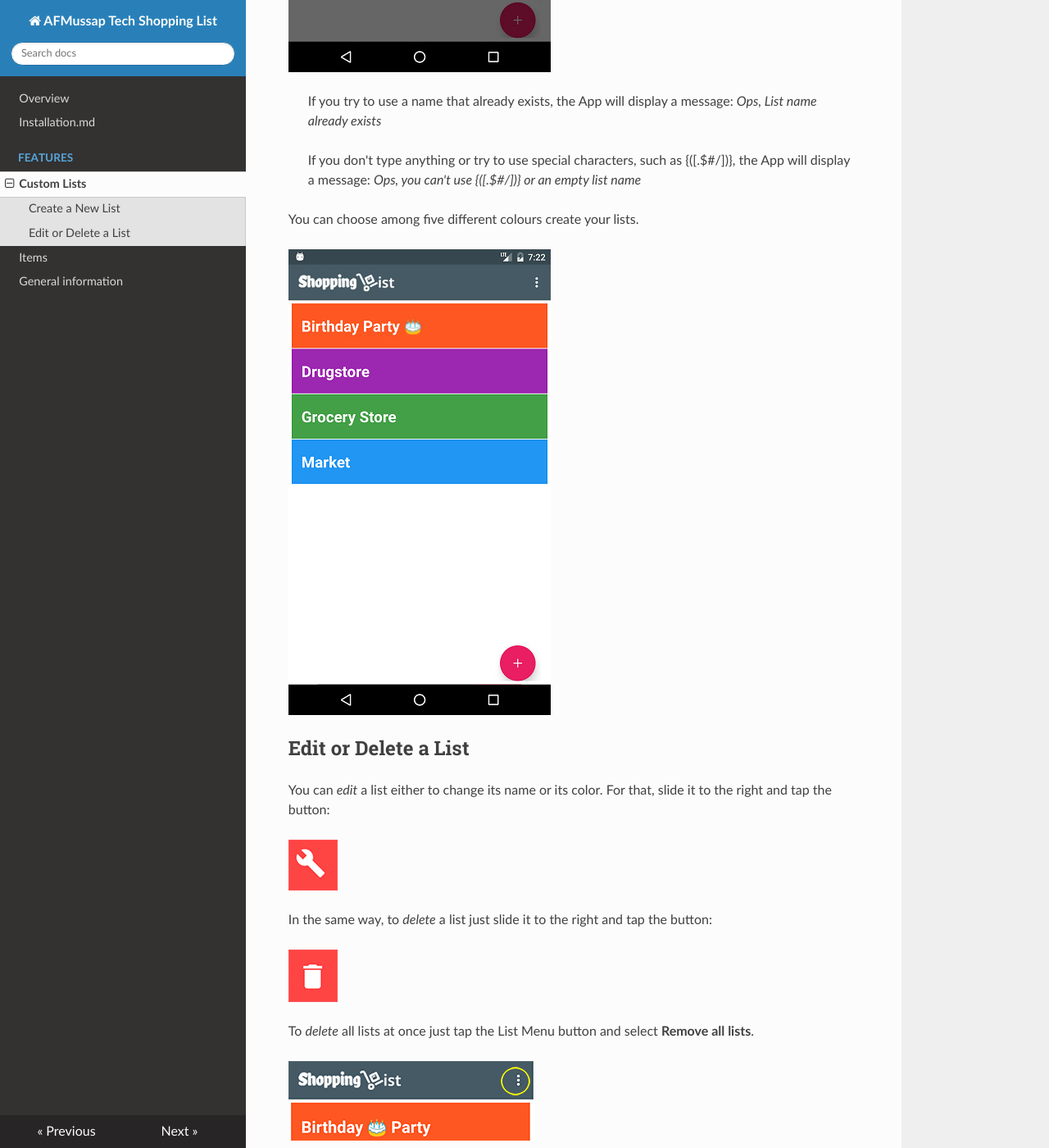
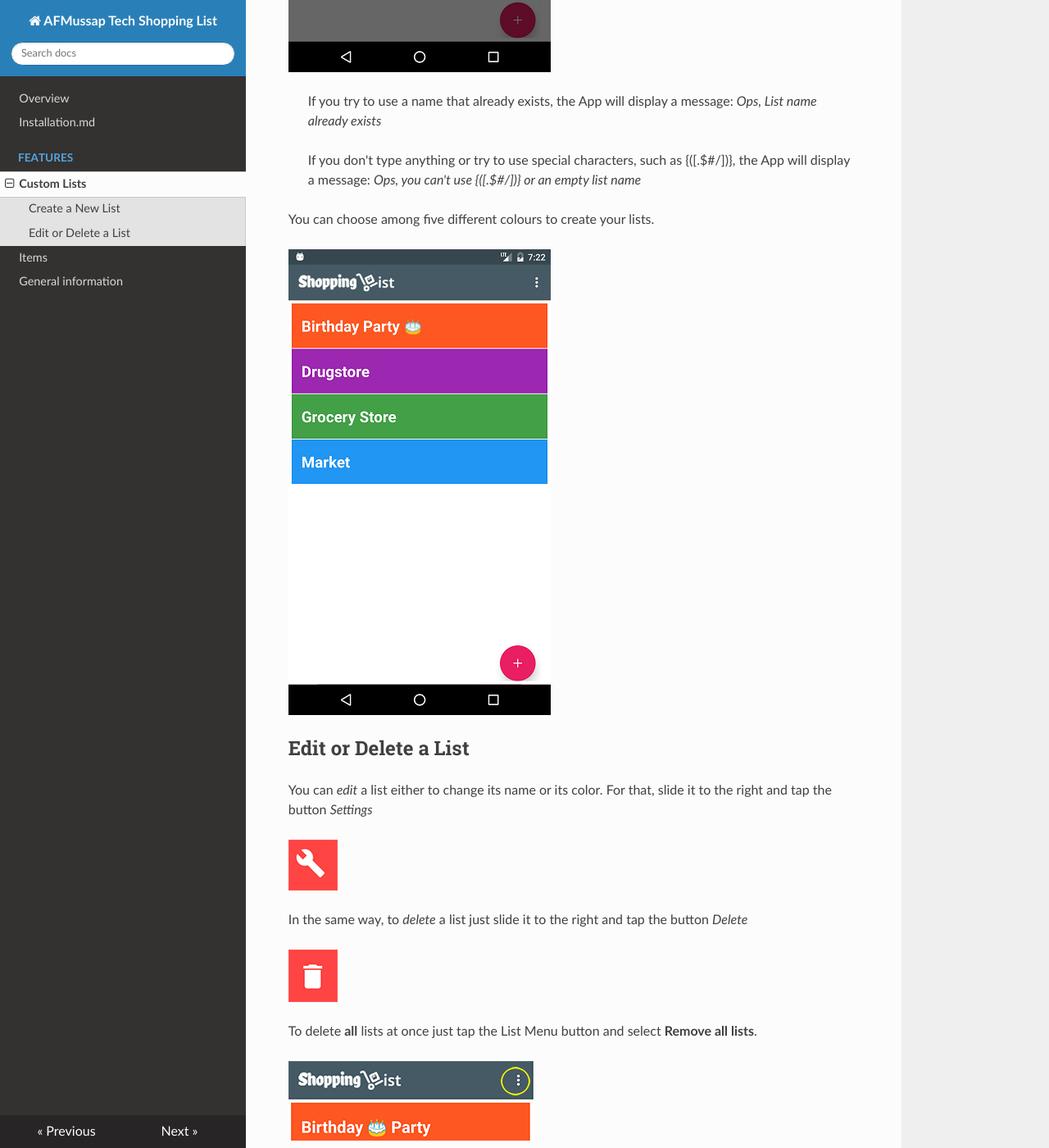
Before and after one commit to andreamussap/AFMussap-Tech-Shopping-List, an MkDocs documentation site: the page built from docs/custom_lists.md, in a window 1280 px wide and 1400 px high, scrolled down 1047 px. Shown: the whole window at 82% size. Built offline with MkDocs 1.6.1, drawn with Linux system fonts in a browser that asks for light colours; nearby versions of some CDN libraries; old or Windows-style settings are respelled for this version of MkDocs; some of the changed text lies outside the part shown.

Commit message:
Update custom_lists.md

```diff
--- a/docs/custom_lists.md
+++ b/docs/custom_lists.md
@@ -20,21 +20,21 @@ You can also include numbers and *emoji* in the name of the list.
 
 > If you don't type anything or try to use special characters, such as {([.$#/\])}, the App will display a message: *Ops, you can't use {([.$#/\])} or an empty list name*
 
-You can choose among five different colours create your lists.
+You can choose among five different colours to create your lists.
 
 ![](https://github.com/andreamussap/AFMussap-Tech-Shopping-List/blob/master/docs/images/custom_list_create_04.jpg)
 
 ## Edit or Delete a List
 
-You can *edit* a list either to change its name or its color. For that, slide it to the right and tap the button:
+You can *edit* a list either to change its name or its color. For that, slide it to the right and tap the button *Settings*
 
 ![](https://github.com/andreamussap/AFMussap-Tech-Shopping-List/blob/master/docs/images/shop-list-button-edit-list.png "Edit a List")
 
-In the same way, to *delete* a list just slide it to the right and tap the button:
+In the same way, to *delete* a list just slide it to the right and tap the button *Delete*
 
 ![](https://github.com/andreamussap/AFMussap-Tech-Shopping-List/blob/master/docs/images/shop-list-button-delete-list.png "Delete a List")
 
-To *delete* all lists at once just tap the List Menu button and select **Remove all lists**.
+To delete **all** lists at once just tap the List Menu button and select **Remove all lists**.
 
 ![](https://github.com/andreamussap/AFMussap-Tech-Shopping-List/blob/master/docs/images/shop-list-lists-menu.png "List Menu button")
 
```
Also changed, not shown: other parts of docs/custom_lists.md (+2 -2 lines).
